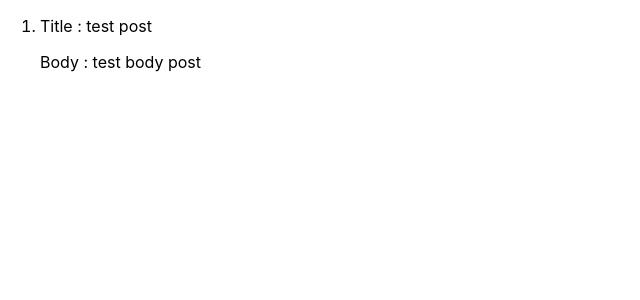
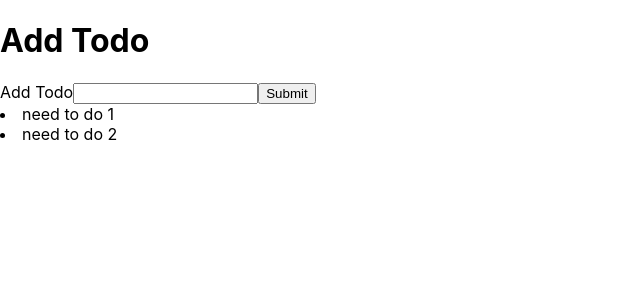
Before and after one commit to Vimalraj571/React-no-boilers, a React (Create React App) app: page / in a window 1280 px wide. Shown: the top 300 px of the page, without its empty margins (0-640 px from the left). Built offline with nearby package versions, Linux system fonts and the light colour scheme; no server answers.

Commit message:
Added the part_6 all final materials till notication and styled components

```diff
--- a/package.json
+++ b/package.json
@@ -9,6 +9,7 @@
     "react": "^18.2.0",
     "react-dom": "^18.2.0",
     "react-scripts": "5.0.1",
+    "styled-components": "^6.0.7",
     "web-vitals": "^2.1.4"
   },
   "scripts": {
--- a/src/App.js
+++ b/src/App.js
@@ -1,23 +1,30 @@
+import { useState } from "react";
+
 import Test from "./components/part_1/Test";
 
 import ChildOne from "./components/part_2/ChildOne";
 import ExampleHeader from "./components/part_2/ExampleHeader";
 import ObjectRender from "./components/part_2/ObjectRender";
 
-import ArrObj from "./components/part_4/ArrObj";
-import ArrReact from "./components/part_4/ArrReact";
-
 import HOC from "./components/part_3/HOC";
 import Wrapper from "./components/part_3/Wrapper";
 
+import ArrObj from "./components/part_4/ArrObj";
+import ArrReact from "./components/part_4/ArrReact";
 import SimpleState from "./components/part_4/SimpleState";
 
 import FormSubmit from "./components/part_5/FormSubmit";
 import Uncontrolled from "./components/part_5/Uncontrolled";
 import Controlled from "./components/part_5/Controlled";
 import SimpleTodoRoot from "./components/part_5/SimpleTodo";
+
 import SimpleHook from "./components/part_6/SimpleHook";
 import SimpleFetch from "./components/part_6/SimpleFetch";
+import StyledComponent from "./components/part_6/StyledComponent";
+import StyledComponent2 from "./components/part_6/StyledComponent2";
+import Notification from "./components/part_6/Notification";
+import SimpleTodoRootSix from "./components/part_6/SimpleTodo";
+
 
 function App() {
   const a = 10;
@@ -25,10 +32,13 @@ function App() {
     name: "test name",
     age: 11,
   };
+
+  const [message, setMessage] = useState("");
+
   return (
     <div>
       {/* <Test /> */}
-      {/* {/* <ExampleHeader countExample={a} /> */}
+      {/* <ExampleHeader countExample={a} /> */}
       {/* Above line Passing the props from App(parent component) to ExampleHeader(child component) */}
       {/* <ChildOne ch1={"ch1"} ch2={"ch2"} ch3={"ch3"} /> */}
       {/* Here We are passing the the props from App(parent component) to <ChildOne>(child One) .
@@ -46,7 +56,11 @@ function App() {
       {/* <Controlled /> */}
       {/* <SimpleTodoRoot /> */}
       {/* <SimpleHook /> */}
-      <SimpleFetch />
+      {/* <SimpleFetch />  */}
+      {/* <StyledComponent /> */}
+      {/* <StyledComponent2 /> */}
+      {/* <Notification message={"Test"} /> */}
+      <SimpleTodoRootSix message={message} setMessage={setMessage}/>
     </div>
   );
 }
--- /dev/null
+++ b/src/components/part_6/Notification.js
@@ -0,0 +1,28 @@
+import { useEffect, useState } from "react";
+
+import styled from "styled-components";
+
+const CustomDiv = styled.div`
+  display: block;
+  background: #ffffc5;
+`;
+
+const Notification = ({ message, setMessage }) => {
+  useEffect(() => {
+    setMessage(message);
+  }, []);
+
+  useEffect(() => {
+    setTimeout(() => {
+      setMessage("");
+    }, 2000);
+  }, [message, setMessage]);
+
+  return (
+    <>
+      <CustomDiv>{message}</CustomDiv>
+    </>
+  );
+};
+
+export default Notification;
--- /dev/null
+++ b/src/components/part_6/SimpleTodo.js
@@ -0,0 +1,63 @@
+import { useState } from "react";
+
+import Notification from "./Notification";
+
+const todoList = [
+  {
+    id: 1,
+    body: "need to do 1",
+  },
+  {
+    id: 2,
+    body: "need to do 2",
+  },
+];
+
+const AddTodo = ({ todos, setListOfTodo, message, setMessage }) => {
+  const [todoTemp, setTodoTemp] = useState("");
+  const onClickSubmitTodo = (e) => {
+    e.preventDefault();
+    setListOfTodo([...todos, { id: todos.length + 1, body: todoTemp }]);
+    setMessage(`Added the Todo ${todoTemp}`);
+  };
+
+  return (
+    <div>
+      <form onSubmit={onClickSubmitTodo}>
+        <Notification message={message} setMessage={setMessage} />
+        <h1>Add Todo</h1>
+        <label>Add Todo</label>
+        <input
+          type="text"
+          onChange={(e) => setTodoTemp(e.target.value)}
+          value={todoTemp}
+        />
+        <button type="submit">Submit</button>
+        <ListTodo todos={todos} />
+      </form>
+    </div>
+  );
+};
+
+const ListTodo = ({ todos }) => {
+  console.log("todos");
+  console.log(todos);
+  return (
+    <div>
+      {todos.map((todo) => (
+        <li key={todo.id}>{todo.body}</li>
+      ))}
+    </div>
+  );
+};
+
+const SimpleTodoRootSix = (props) => {
+  const [listOfTodo, setListOfTodo] = useState(todoList);
+  return (
+    <>
+      <AddTodo todos={listOfTodo} setListOfTodo={setListOfTodo} {...props} />
+    </>
+  );
+};
+
+export default SimpleTodoRootSix;
--- /dev/null
+++ b/src/components/part_6/StyledComponent.js
@@ -0,0 +1,24 @@
+import styled from "styled-components";
+
+const SampleBtn = styled.button`
+  color: palevioletred;
+`;
+
+const Title = styled.h1`
+  font-size: 1.5em;
+  text-align: center;
+  color: palevioletred;
+`;
+
+const StyledComponent = () => {
+  return (
+    <>
+      <Title>This is Title</Title>
+      <div style={{ color: "red" }}>Inline Style</div>
+      <div>Styled component</div>
+      <SampleBtn>Click Here</SampleBtn>
+    </>
+  );
+};
+
+export default StyledComponent;
--- /dev/null
+++ b/src/components/part_6/StyledComponent2.js
@@ -0,0 +1,24 @@
+import styled from "styled-components";
+
+const SampleBtn = styled.button`
+  color: palevioletred;
+`;
+
+const Title = styled.h1`
+  font-size: 1.5em;
+  text-align: center;
+  color: palevioletred;
+`;
+
+const StyledComponent2 = () => {
+  return (
+    <>
+      <Title>This is Title</Title>
+      <div style={{ color: "red" }}>Inline Style</div>
+      <div>Styled component</div>
+      <SampleBtn>Click Here</SampleBtn>
+    </>
+  );
+};
+
+export default StyledComponent2;
```
Also changed, not shown: 1 other file (tests, documents, lock files or other folders).
